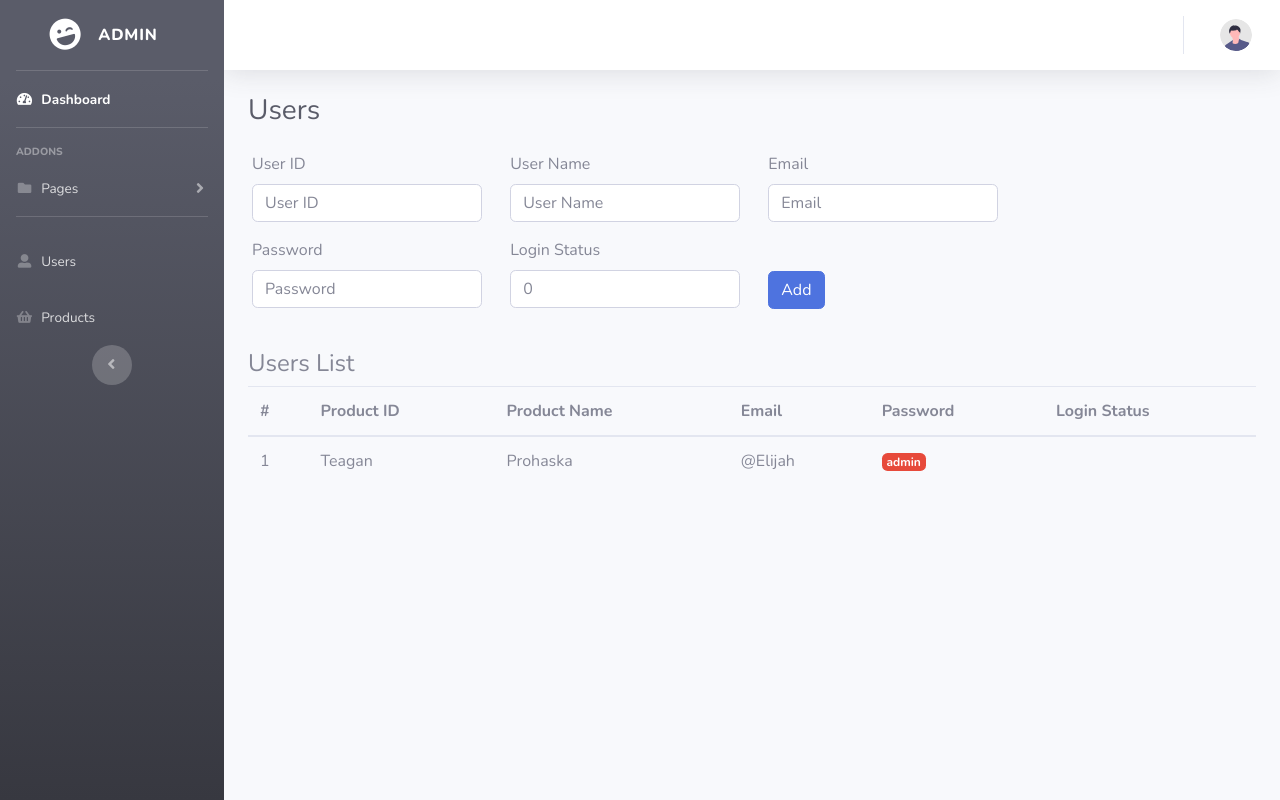
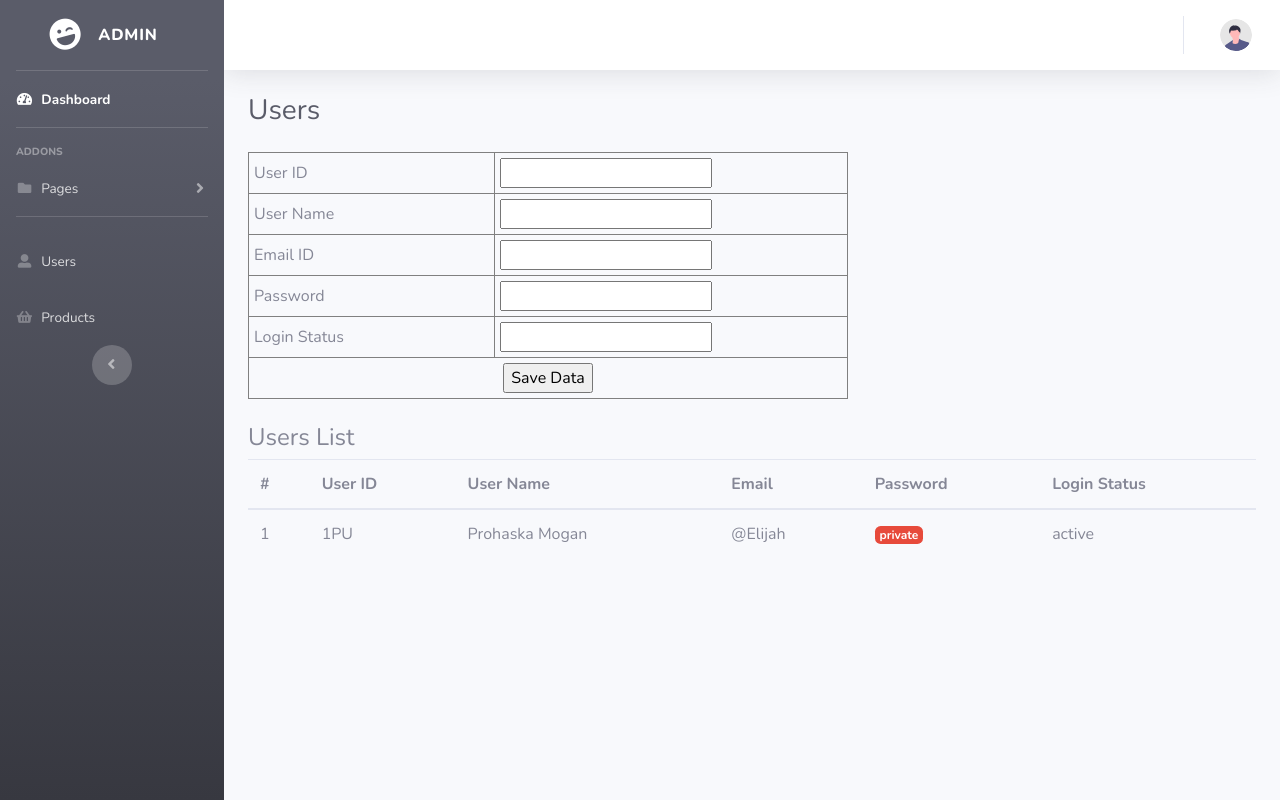
Before and after one commit to AmirSahil/ci-login-system, a CodeIgniter app: page /database/index.php/admin/users in a window 1280 px wide. Run offline with CodeIgniter, Linux system fonts and the light colour scheme; data that the repository does not hold is empty.

Commit message:
added user

```diff
--- a/application/views/admin/pages/users.php
+++ b/application/views/admin/pages/users.php
@@ -6,42 +6,70 @@
     <h1 class="h3 mb-0 text-gray-800">Users</h1>
 </div>
 <div class="table-wrap">
-    <form action="" method="post" name="products_form" class="pl-3">
+    <!--<form action="" method="post" name="user_form" class="pl-3">
         <div class="form-group row pr-5">
             <div class="col-xs-6">
                 <label for="exampleInputEmail1">User ID</label>
-                <input type="email" class="form-control" id="exampleInputEmail1" aria-describedby="emailHelp" placeholder="User ID">
+                <input type="text" name="id" class="form-control" id="exampleInputEmail1" aria-describedby="" placeholder="User ID">
             </div>
         </div>
         <div class="form-group row pr-5">
             <div class="col-xs-6">
                 <label for="exampleInputEmail1">User Name</label>
-                <input type="email" class="form-control" id="exampleInputEmail1" aria-describedby="emailHelp" placeholder="User Name">
+                <input type="text" name="user_name" class="form-control" id="exampleInputEmail1" aria-describedby="" placeholder="User Name">
             </div>
         </div>
         <div class="form-group row pr-5">
             <div class="col-xs-6">
                 <label for="exampleInputEmail1">Email</label>
-                <input type="email" class="form-control" id="exampleInputEmail1" aria-describedby="emailHelp" placeholder="Email">
+                <input type="email" name="email_id" class="form-control" id="exampleInputEmail1" aria-describedby="" placeholder="Email">
             </div>
         </div>
         <div class="form-group row pr-5">
             <div class="col-xs-6">
                 <label for="exampleInputEmail1">Password</label>
-                <input type="email" class="form-control" id="exampleInputEmail1" aria-describedby="emailHelp" placeholder="Password">
+                <input type="password" name="password" class="form-control" id="exampleInputEmail1" aria-describedby="" placeholder="Password">
             </div>
         </div>
         <div class="form-group row pr-5">
             <div class="col-xs-6">
                 <label for="exampleInputEmail1">Login Status</label>
-                <input type="email" class="form-control" id="exampleInputEmail1" aria-describedby="emailHelp" placeholder="0">
+                <input type="text" name="login_status" class="form-control" id="exampleInputEmail1" aria-describedby="" placeholder="0">
             </div>
         </div>
         <div class="form-group row pr-5">
             <div class="col-xs-6">
-                <button type="submit" class="btn btn-primary">Add</button>
+                <button type="submit" name="adduser" class="btn btn-primary">Add</button>
             </div>
         </div>
+    </form>-->
+    <form action="<?php echo base_url()?>Adminadduser/savedata" method="post">
+        <table width="600" border="1" cellspacing="5" cellpadding="5">
+            <tr>
+                <td width="230">User ID </td>
+                <td width="329"><input type="text" name="id" id="id"/></td>
+            </tr>
+            <tr>
+                <td>User Name </td>
+                <td><input type="text" name="user_name" id="user_name"/></td>
+            </tr>
+            <tr>
+                <td>Email ID </td>
+                <td><input type="email" name="email_id" id="email_id"/></td>
+            </tr>
+            <tr>
+                <td>Password </td>
+                <td><input type="password" name="password" id="password"/></td>
+            </tr>
+            <tr>
+                <td>Login Status </td>
+                <td><input type="text" name="login_status" id="login_status"/></td>
+            </tr>
+            <tr>
+                <td colspan="2" align="center"><input type="submit" name="save" value="Save Data"/></td>
+            </tr>
+        </table>
+
     </form>
     <h4 class="example-title mt-4">Users List</h4>
     <div class="table-responsive">
@@ -49,8 +77,8 @@
         <thead>
             <tr>
             <th>#</th>
-            <th>Product ID</th>
-            <th>Product Name</th>
+            <th>User ID</th>
+            <th>User Name</th>
             <th>Email</th>
             <th>Password</th>
             <th>Login Status</th>
@@ -59,12 +87,13 @@
         <tbody>
             <tr>
             <td>1</td>
-            <td>Teagan</td>
-            <td>Prohaska</td>
+            <td>1PU</td>
+            <td>Prohaska Mogan</td>
             <td>@Elijah</td>
             <td>
-                <span class="badge badge-danger">admin</span>
+                <span class="badge badge-danger">private</span>
             </td>
+            <td>active</td>
             </tr>
         </tbody>
         </table>
```
Also changed, not shown: application/controllers/Adminadduser.php (added, +32 -0 lines), application/controllers/displayuser.php (added, +31 -0 lines), application/models/AddUser_Model.php (added, +14 -0 lines), application/models/userdisplay_model.php (added, +15 -0 lines).
